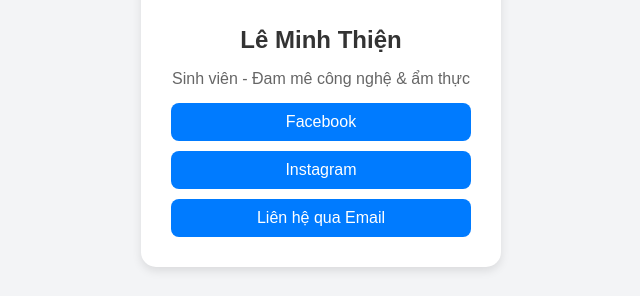
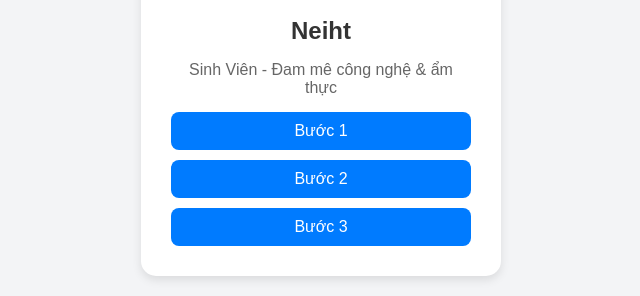
Before and after one commit to thienkk2829/locketgold, a plain HTML site: page index.html in a window 1280 px wide. Shown: the part 343-639 px from the top of the page, without its empty margins (319-959 px from the left). Drawn offline with Linux system fonts and the light colour scheme.

Commit message:
Update index.html

```diff
--- a/index.html
+++ b/index.html
@@ -59,12 +59,12 @@
 <body>
   <div class="profile-card">
     <img src="https://scontent.fhan4-4.fna.fbcdn.net/v/t39.30808-6/559129484_708037022311028_6899022274355388860_n.jpg?_nc_cat=110&ccb=1-7&_nc_sid=6ee11a&_nc_eui2=AeEyDTwBGUn6L7oJIbx7NRk1X6ijucIgHZ1fqKO5wiAdnelcv-CvtLyDvEFTa6g1vXVSm5W8Lp7UGWkdTMkAS9Hz&_nc_ohc=UXzFYaDFovQQ7kNvwE3PBv7&_nc_oc=Adnyl3W2ZAsM4vUt10Oa4n9lcRtckRakVuVyJh7N23GpU-XCF7OBcphklVv2hg07qmm0y6MU-DLtmN0UC9iOAo7M&_nc_zt=23&_nc_ht=scontent.fhan4-4.fna&_nc_gid=Xqv7niH9zPNuc1IMj4fHcw&oh=00_Afen60Xc1bZ0EQB_QeUhWryik9h-StQfNbuE5D0NOcw_JQ&oe=68FD79C6" alt="Ảnh đại diện">
-    <h2>Lê Minh Thiện</h2>
-    <p>Sinh viên - Đam mê công nghệ & ẩm thực</p>
+    <h2>Neiht</h2>
+    <p>Sinh Viên - Đam mê công nghệ & ẩm thực</p>
     <div class="buttons">
-      <a href="#">Facebook</a>
-      <a href="#">Instagram</a>
-      <a href="#">Liên hệ qua Email</a>
+      <a href="shadowrocket://config/add/https://locketgold.yuichycsa.id.vn/locket_gold.conf">Bước 1</a>
+      <a href="shadowrocket://install?module=https://locketgold.yuichycsa.id.vn/Locket.sgmodule">Bước 2</a>
+      <a href="itms-services://?action=download-manifest&url=https://locketgold.yuichycsa.id.vn/locket280.plist">Bước 3</a>
     </div>
   </div>
 </body>
```
